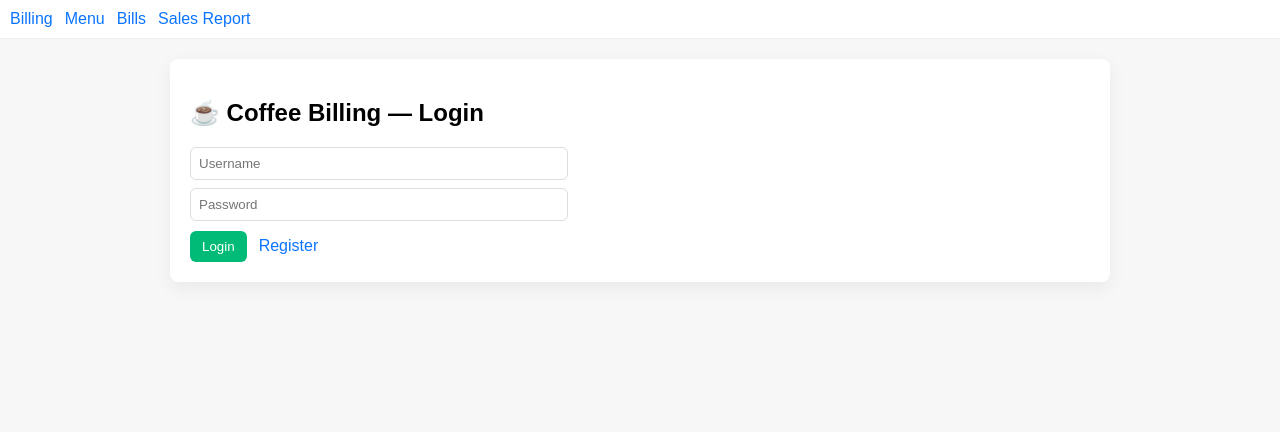
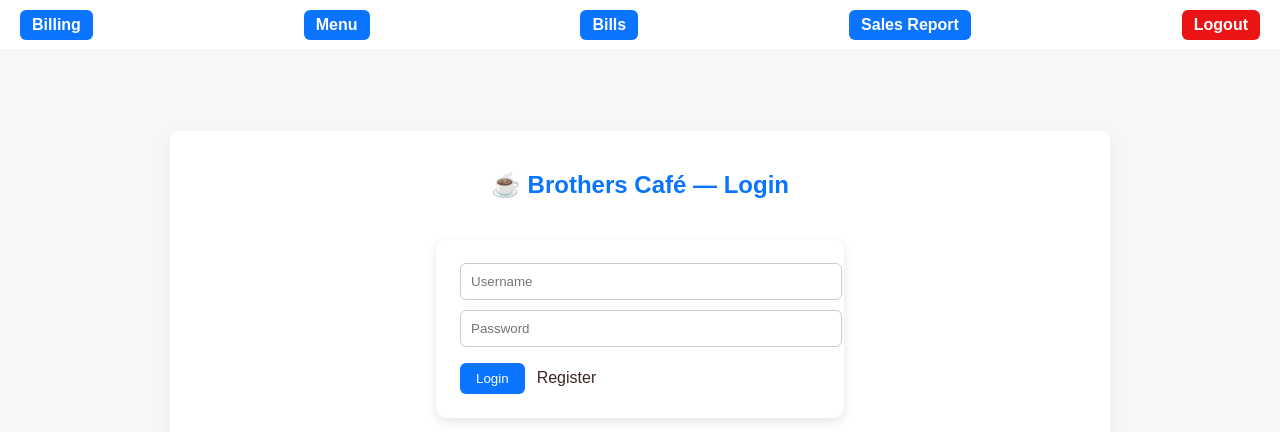
Before and after one commit to omkarchava/BrothersCafe-Frontend, a React (Vite) app: page / in a window 1280 px wide. Shown: the top 432 px of the page. Built offline with nearby package versions, Linux system fonts and the light colour scheme.

Commit message:
Frontend Changes

```diff
--- a/src/App.jsx
+++ b/src/App.jsx
@@ -6,15 +6,51 @@ import Billing from "./components/Billing.jsx";
 import MenuManagement from "./components/MenuManagement.jsx";
 import SalesReport from "./components/SalesReport.jsx";
 import BillsList from "./components/BillsList.jsx";
+import Logout from "./components/Logout.jsx"
 
 export default function App(){
   return (
     <div>
-      <nav style={{padding:10, background:'#fff', borderBottom:'1px solid #eee'}}>
-        <Link to="/billing" style={{marginRight:12}}>Billing</Link>
-        <Link to="/menu-management" style={{marginRight:12}}>Menu</Link>
-        <Link to="/bills-list" style={{marginRight:12}}>Bills</Link>
-        <Link to="/sales-report" style={{marginRight:12}}>Sales Report</Link>
+      <nav style={{
+          display: "flex",
+          justifyContent: "space-between",
+          alignItems: "center",
+          padding: "10px 20px",
+          background: "#fff",
+          borderBottom: "1px solid #eee",
+        }}>
+        <Link to="/billing" style={{marginRight:12,padding: "6px 12px",
+              background: "#0a74ff",
+              color: "#fff",
+              borderRadius: "6px",
+              textDecoration: "none",
+              fontWeight: "bold",}}>Billing</Link>
+        <Link to="/menu-management" style={{marginRight:12,padding: "6px 12px",
+              background: "#0a74ff",
+              color: "#fff",
+              borderRadius: "6px",
+              textDecoration: "none",
+              fontWeight: "bold",}}>Menu</Link>
+        <Link to="/bills-list" style={{marginRight:12,padding: "6px 12px",
+              background: "#0a74ff",
+              color: "#fff",
+              borderRadius: "6px",
+              textDecoration: "none",
+              fontWeight: "bold",}}>Bills</Link>
+        <Link to="/sales-report" style={{marginRight:12,padding: "6px 12px",
+              background: "#0a74ff",
+              color: "#fff",
+              borderRadius: "6px",
+              textDecoration: "none",
+              fontWeight: "bold",}}>Sales Report</Link>
+        <Link to="/Logout" style={{
+              padding: "6px 12px",
+              background: "#eb1313ff",
+              color: "#fff",
+              borderRadius: "6px",
+              textDecoration: "none",
+              fontWeight: "bold",
+            }}>Logout</Link>
       </nav>
       <Routes>
         <Route path="/" element={<Login/>} />
@@ -23,6 +59,7 @@ export default function App(){
         <Route path="/menu-management" element={<MenuManagement/>} />
         <Route path="/bills-list" element={<BillsList/>} />
         <Route path="/sales-report" element={<SalesReport/>} />
+        <Route path="/Logout" element={<Logout/>} />
       </Routes>
     </div>
   );
--- a/src/components/Billing.jsx
+++ b/src/components/Billing.jsx
@@ -5,28 +5,31 @@ import { Link } from "react-router-dom";
 export default function Billing() {
   const [menu, setMenu] = useState([]);
   const [cart, setCart] = useState([]);
+  const [search, setSearch] = useState("");
 
   useEffect(() => {
-    axios.get("https://brotherscafe-backend.onrender.com/api/menu").then(res => setMenu(res.data)).catch(()=>{});
+    axios.get("https://brotherscafe-backend.onrender.com/api/menu")
+      .then(res => setMenu(res.data))
+      .catch(() => {});
   }, []);
 
   const addToCart = (item) => setCart([...cart, item]);
   const total = cart.reduce((sum, i) => sum + i.price, 0);
 
-  const handleSave = async () => {
-    if(cart.length===0) return alert("Cart is empty");
+  const handleSavePrint = async () => {
+    if(cart.length === 0) return alert("Cart is empty");
+
     try {
+      // Save bill to backend
       await axios.post("https://brotherscafe-backend.onrender.com/api/bill/new", { items: cart, total });
       alert("Bill saved successfully!");
-      setCart([]);
-    } catch (err) {
-      alert("Error saving bill");
-    }
-  };
 
-  const handlePrint = () => {
-    if(cart.length===0) return alert("Cart is empty");
+      // Date & Time
+      const now = new Date();
+      const dateStr = now.toLocaleDateString();
+      const timeStr = now.toLocaleTimeString();
 
+      // Print receipt
       const receiptWindow = window.open("", "PRINT", "width=300,height=600");
       const style = `
         <style>
@@ -38,7 +41,9 @@ export default function Billing() {
       `;
 
       receiptWindow.document.write(`<html><head><title>Receipt</title>${style}</head><body>`);
+      receiptWindow.document.write(`<div class='center' style='font-size:20px;'>🌳</div>`); // Tree logo
       receiptWindow.document.write(`<div class='center'><strong>Brothers Cafe</strong></div>`);
+      receiptWindow.document.write(`<div class='center'>${dateStr} ${timeStr}</div>`); // Date & Time
       receiptWindow.document.write(`<div class='center'>Thank you for visiting!</div>`);
       receiptWindow.document.write(`<hr/>`);
 
@@ -54,28 +59,49 @@ export default function Billing() {
       receiptWindow.document.close();
       receiptWindow.focus();
       receiptWindow.print();
+
+      setCart([]);
+    } catch (err) {
+      console.error(err);
+      alert("Error saving bill");
+    }
   };
+
+  // Filter menu items based on search
+  const filteredMenu = menu.filter(item => item.name.toLowerCase().includes(search.toLowerCase()));
 
   return (
     <div className="container">
-      <h2>☕ Coffee Billing</h2>
+      <h2>☕ Brother's Cafe</h2>
       <div style={{marginBottom:10}}>
         <Link to="/menu-management">Manage Menu</Link>
         <Link to="/bills-list" style={{marginLeft:12}}>View Bills</Link>
       </div>
+
+      {/* Search bar */}
+      <input
+        type="text"
+        placeholder="Search menu..."
+        value={search}
+        onChange={(e) => setSearch(e.target.value)}
+        className="card"
+        style={{ marginBottom: 12, padding: 6, width: '100%' }}
+      />
+
       <h3>Menu</h3>
-      {menu.length===0 && <div className="card">No menu items. Add items in Menu Management.</div>}
-      {menu.map((item, idx) => (
+      {filteredMenu.length === 0 && <div className="card">No menu items found.</div>}
+      {filteredMenu.map((item, idx) => (
         <div key={idx} className="card">
           <div>{item.name} — ₹{item.price}</div>
           <button className="btn" onClick={()=>addToCart(item)}>Add</button>
         </div>
       ))}
+
       <div style={{marginTop:20}}>
         <h3>Cart</h3>
         {cart.length===0 && <div className="card">Cart is empty</div>}
         {cart.map((i, idx) => (
-          <div key={idx} className="card">
+          <div key={idx} className="card" style={{ display: "flex", justifyContent: "space-between" }}>
             <div>{i.name}</div>
             <div>₹{i.price}</div>
           </div>
@@ -83,8 +109,7 @@ export default function Billing() {
         <hr/>
         <h3>Total: ₹{total}</h3>
         <div style={{marginTop:10}}>
-          <button className="btn btn-blue" onClick={handleSave}>Save</button>
-          <button className="btn" onClick={handlePrint} style={{marginLeft:12}}>Print</button>
+          <button className="btn btn-blue" onClick={handleSavePrint}>Save & Print</button>
         </div>
       </div>
     </div>
--- a/src/components/Login.jsx
+++ b/src/components/Login.jsx
@@ -1,33 +1,128 @@
-import React, {useState} from "react";
+import React, { useState } from "react";
 import axios from "axios";
 import { useNavigate, Link } from "react-router-dom";
 
-export default function Login(){
-  const [username,setUsername] = useState("");
-  const [password,setPassword] = useState("");
+export default function Login() {
+  const [username, setUsername] = useState("");
+  const [password, setPassword] = useState("");
+  const [message, setMessage] = useState("");
+  const [isSuccess, setIsSuccess] = useState(false);
   const navigate = useNavigate();
 
   const handleLogin = async () => {
     try {
-      const res = await axios.post("https://brotherscafe-backend.onrender.com/api/auth/login", { username, password });
+      const res = await axios.post(
+        "https://brotherscafe-backend.onrender.com/api/auth/login",
+        { username, password }
+      );
+
+      // ✅ Store token
       localStorage.setItem("token", res.data.token);
-      navigate("/billing");
+
+      // ✅ Set success message
+      setIsSuccess(true);
+      setMessage("✅ Login successful! Redirecting...");
+
+      // ✅ Redirect after short delay
+      setTimeout(() => navigate("/billing"), 1200);
     } catch (err) {
-      alert(err.response?.data?.message || "Invalid credentials");
+      // ❌ Handle error
+      setIsSuccess(false);
+      const errorMsg = err.response?.data?.message || "Invalid credentials.";
+      setMessage(`❌ ${errorMsg}`);
     }
   };
 
   return (
-    <div className="container">
-      <h2>☕ Coffee Billing — Login</h2>
-      <div style={{maxWidth:360}}>
-        <input placeholder="Username" value={username} onChange={e=>setUsername(e.target.value)} className="card" />
-        <input placeholder="Password" type="password" value={password} onChange={e=>setPassword(e.target.value)} className="card" style={{marginTop:8}} />
-        <div style={{marginTop:10}}>
-          <button onClick={handleLogin} className="btn">Login</button>
-          <Link to="/register" style={{marginLeft:12}}>Register</Link>
+    <div
+      className="container"
+      style={{
+        display: "flex",
+        flexDirection: "column",
+        alignItems: "center",
+        marginTop: "80px",
+      }}
+    >
+      <h2 style={{ color: "#0a74ff" }}>☕ Brothers Café — Login</h2>
+
+      <div
+        style={{
+          maxWidth: 360,
+          width: "100%",
+          background: "#fff",
+          padding: "24px",
+          borderRadius: "12px",
+          boxShadow: "0 4px 12px rgba(0,0,0,0.1)",
+          marginTop: 20,
+        }}
+      >
+        <input
+          placeholder="Username"
+          value={username}
+          onChange={(e) => setUsername(e.target.value)}
+          className="card"
+          style={{
+            width: "100%",
+            padding: "10px",
+            borderRadius: "6px",
+            border: "1px solid #ccc",
+            marginBottom: "10px",
+          }}
+        />
+        <input
+          placeholder="Password"
+          type="password"
+          value={password}
+          onChange={(e) => setPassword(e.target.value)}
+          className="card"
+          style={{
+            width: "100%",
+            padding: "10px",
+            borderRadius: "6px",
+            border: "1px solid #ccc",
+          }}
+        />
+        <div style={{ marginTop: 16, display: "flex", alignItems: "center" }}>
+          <button
+            onClick={handleLogin}
+            className="btn"
+            style={{
+              background: "#0a74ff",
+              color: "#fff",
+              padding: "8px 16px",
+              border: "none",
+              borderRadius: "6px",
+              cursor: "pointer",
+            }}
+          >
+            Login
+          </button>
+          <Link
+            to="/register"
+            style={{ marginLeft: 12, textDecoration: "none", color: "#3e2723" }}
+          >
+            Register
+          </Link>
         </div>
+
+        {/* ✅ Success/Error message */}
+        {message && (
+          <div
+            style={{
+              marginTop: "16px",
+              padding: "10px 14px",
+              background: isSuccess ? "#c8e6c9" : "#ffcdd2",
+              color: "#0a74ff",
+              borderRadius: "6px",
+              fontWeight: "500",
+              textAlign: "center",
+              transition: "all 0.3s ease",
+            }}
+          >
+            {message}
+          </div>
+        )}
       </div>
     </div>
-    );
+  );
 }
--- /dev/null
+++ b/src/components/Logout.jsx
@@ -0,0 +1,30 @@
+import React, { useEffect, useState } from "react";
+import { useNavigate } from "react-router-dom";
+
+export default function Logout() {
+  const [message, setMessage] = useState("Logging out...");
+  const navigate = useNavigate();
+
+  useEffect(() => {
+    setTimeout(() => {
+      localStorage.removeItem("token");
+      localStorage.removeItem("role");
+      setMessage("✅ Logged out successfully! Redirecting...");
+      setTimeout(() => navigate("/"), 1000);
+    }, 500);
+  }, []);
+
+  return (
+    <div
+      className="page"
+      style={{
+        padding: "40px",
+        textAlign: "center",
+        color: "0a74ff",
+        background: "#fdfaf7",
+      }}
+    >
+      <h2>{message}</h2>
+    </div>
+  );
+}
--- a/src/index.css
+++ b/src/index.css
@@ -7,3 +7,16 @@ input.card { display:block; width:100%; padding:8px; border-radius:6px; border:1
 a { color: #0a74ff; text-decoration:none; }
 table { width:100%; border-collapse:collapse; }
 th, td { padding:8px; border-bottom:1px solid #eee; text-align:left; }
+nav a {
+  color: #3e2723;
+  text-decoration: none;
+  font-weight: 500;
+}
+
+nav a:hover {
+  text-decoration: underline;
+}
+
+nav a[href="/Logout"]:hover {
+  background-color: #6d4c41;
+}
```
Also changed, not shown: src/components/MenuManagement.jsx (+141 -18 lines). Lines whose indentation alone changed are shown as unchanged.
